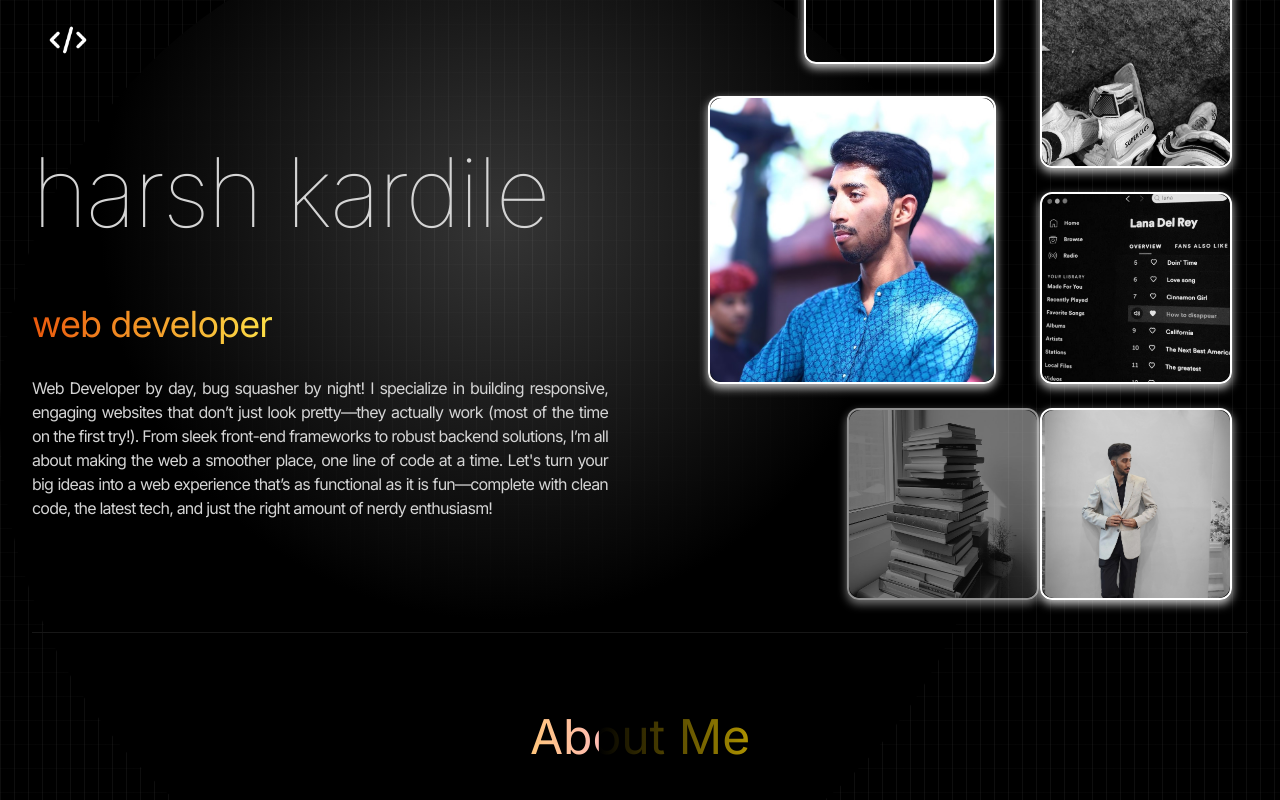
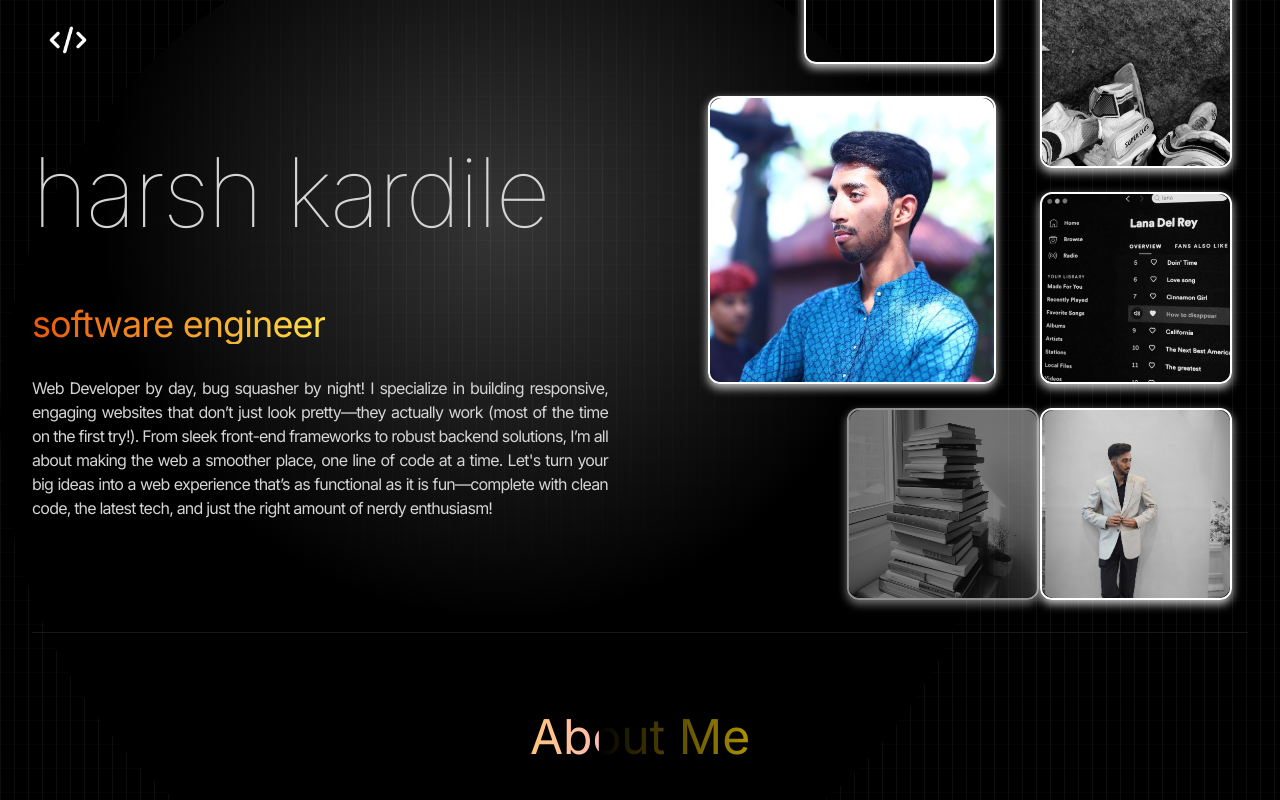
Before and after one commit to harshk49/Harsh-Portfolio, a React (Vite) app: page / in a window 1280 px wide. Shown: the top 800 px of the page. Built offline with nearby package versions, Linux system fonts and the light colour scheme.

Commit message:
Update Hero.jsx

```diff
--- a/src/components/Hero.jsx
+++ b/src/components/Hero.jsx
@@ -36,7 +36,7 @@ const Hero = () => {
               animate="visible"
               className="text-4xl tracking-tight text-transparent bg-gradient-to-r from-orange-600 to-yellow-300 bg-clip-text"
             >
-              web developer
+              software engineer
             </motion.span>
             <motion.p
               variants={container(1)}
```
